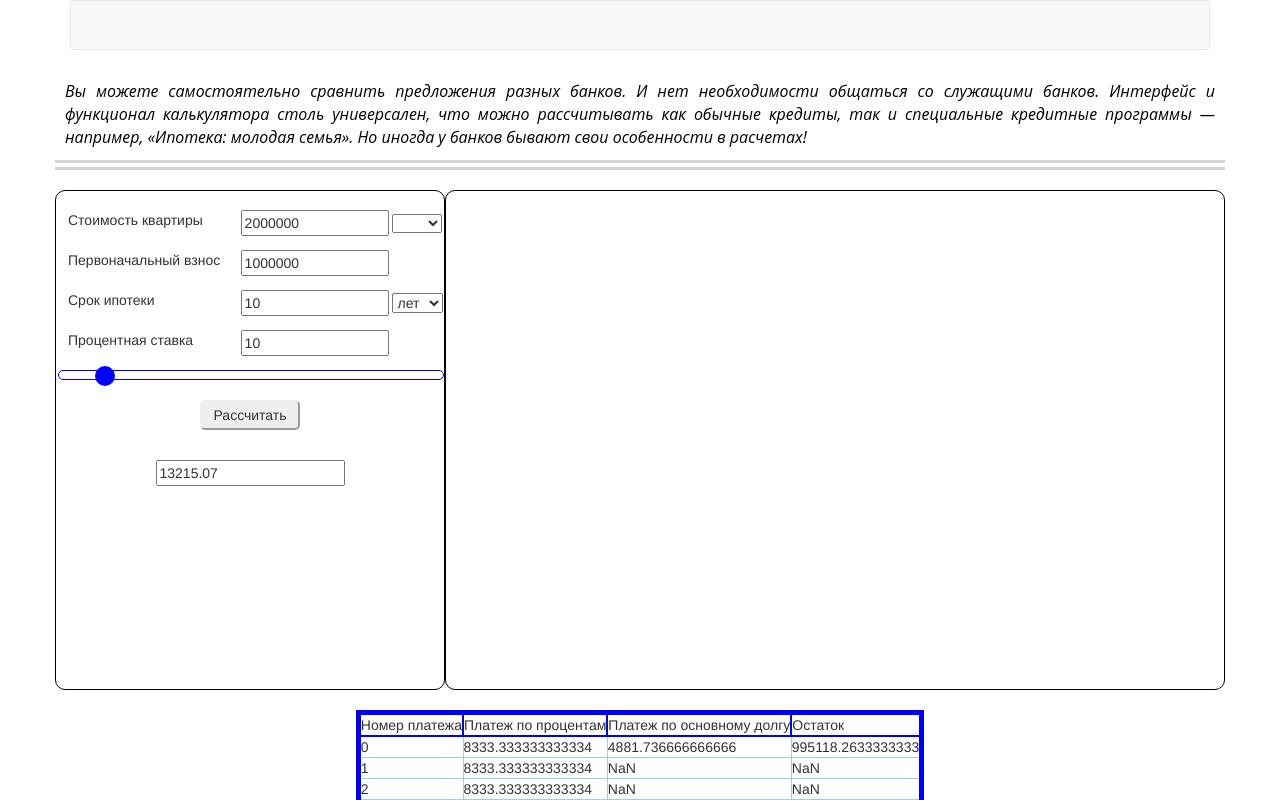
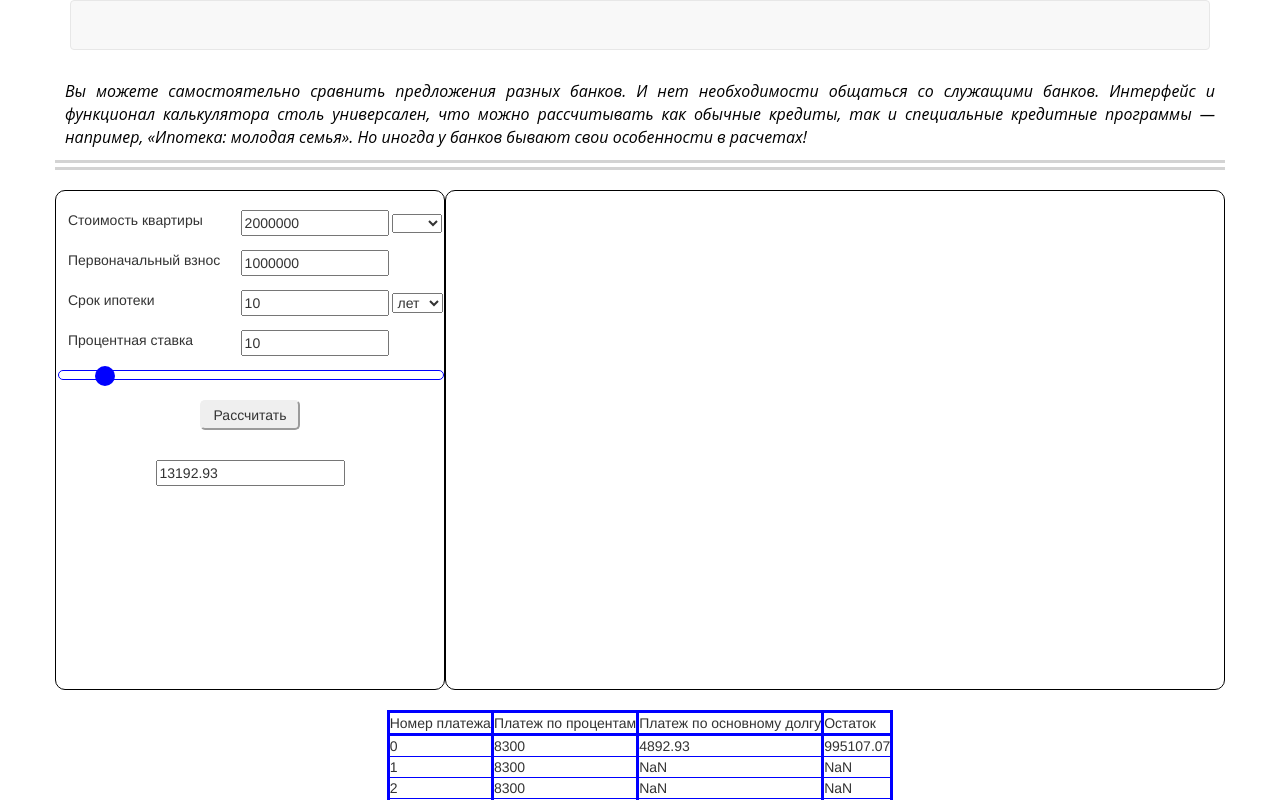
Before and after one commit to alexandrkrupnov/calcIpotec, a website: page myCalcIpotec/public_html/index.html in a window 1280 px wide. Both pictures are taken after a click on the button "Рассчитать". Shown: the top 800 px of the page. Drawn offline with Linux system fonts and the light colour scheme; a web font is replaced by a local one.

Commit message:
add build table

```diff
--- a/myCalcIpotec/public_html/newcss.css
+++ b/myCalcIpotec/public_html/newcss.css
@@ -112,16 +112,17 @@ margin-top: -5px;
 .mytable {
     margin: auto;
     margin-top: 20px;
-    border: blue 5px solid;
+    border: blue 3px solid;
 }
 
 .mytd {
     border-width: 1px;
-    border-color: #9acfea;
+    border-right-width: 3px;
+    border-color: blue;
     border-style: solid;
 }
 .captiontd {
-    border-width: 2px;
+    border-width: 3px;
     border-color: blue;
     border-style: solid;
 }
--- a/myCalcIpotec/public_html/newjavascript.js
+++ b/myCalcIpotec/public_html/newjavascript.js
@@ -25,6 +25,7 @@ function calcPayment() {
     percentCredit = Number(document.getElementById('percentText').value)/100;
 
     let percentCreditMonth = percentCredit/12;
+    percentCreditMonth = parseFloat(percentCreditMonth.toFixed(4));
     countPeriod = Number(document.getElementById('period').value);
 
     if(typePeriod ==="лет")
@@ -36,6 +37,8 @@ function calcPayment() {
     aPayment = (ammountCredit*fraction);
     let x = aPayment.toFixed(2);
     document.getElementById('result').value = x;
+    console.log('aPayment = ' + aPayment);
+    console.log('percentCreditMonth = ' + percentCreditMonth);
     monthlyPayment(ammountCredit, percentCreditMonth, countPeriod, x);
 }
 
```
